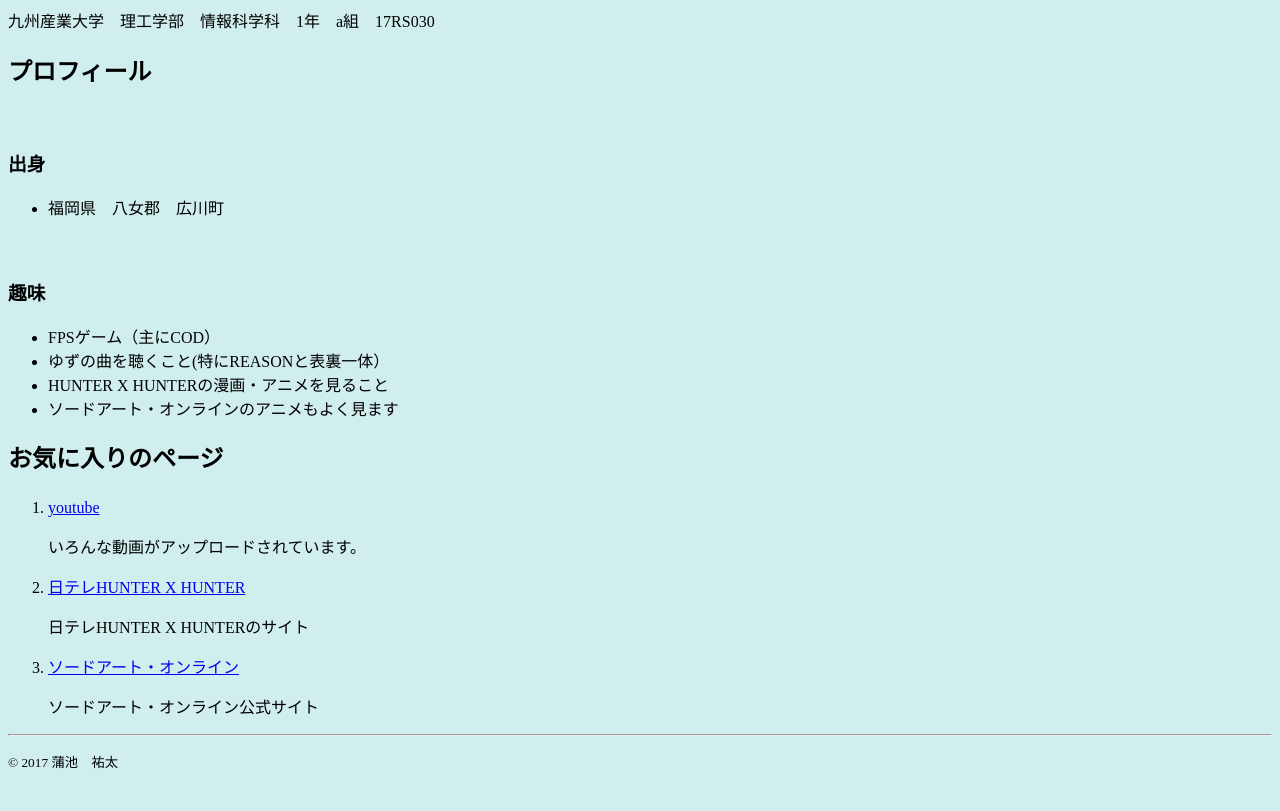
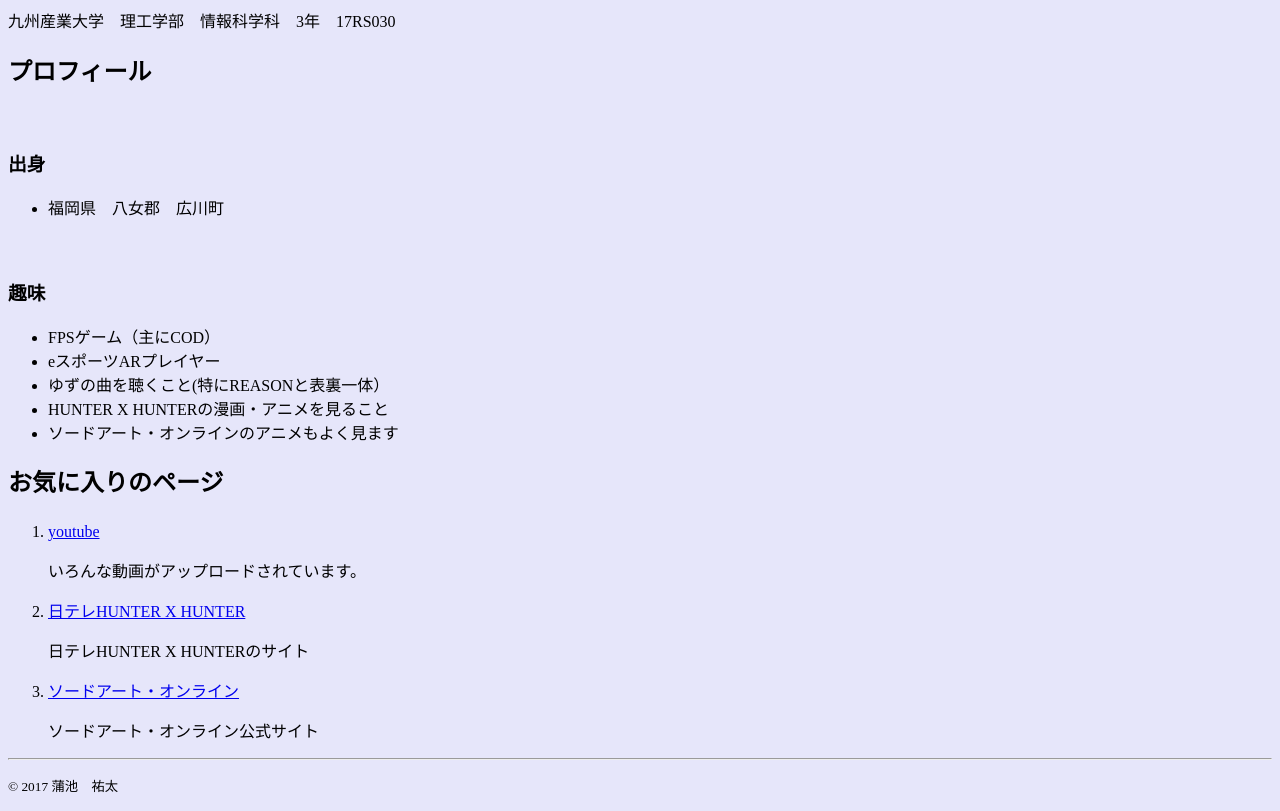
Before and after one commit to k17rs030/test01, a plain HTML site: page index.html in a window 1280 px wide. Shown: the part 81-892 px from the top of the page. Before the commit the page ends 868 px from the top, so only its background shows below. Drawn offline with Linux system fonts and the light colour scheme.

Commit message:
背景の色、紹介文の変更

```diff
--- a/index.html
+++ b/index.html
@@ -7,7 +7,7 @@
 </head>
 <body>
 <h1>蒲池　祐太</h1>
-<p>九州産業大学　理工学部　情報科学科　1年　a組　17RS030</p>
+<p>九州産業大学　理工学部　情報科学科　3年　17RS030</p>
 
 <h2>プロフィール</h2>
 　<h3>出身</h3>
@@ -17,6 +17,7 @@
 　<h3>趣味</h3>
 <ul>
 <li>FPSゲーム（主にCOD）</li>
+<li>eスポーツARプレイヤー</li>
 <li>ゆずの曲を聴くこと(特にREASONと表裏一体）</li>
 <li>HUNTER X HUNTERの漫画・アニメを見ること</li>
 <li>ソードアート・オンラインのアニメもよく見ます</li>
--- a/style.CSS
+++ b/style.CSS
@@ -1,3 +1,3 @@
 body{
-  background:#D1EEEE
+  background:#E6E6FA
 }
```
